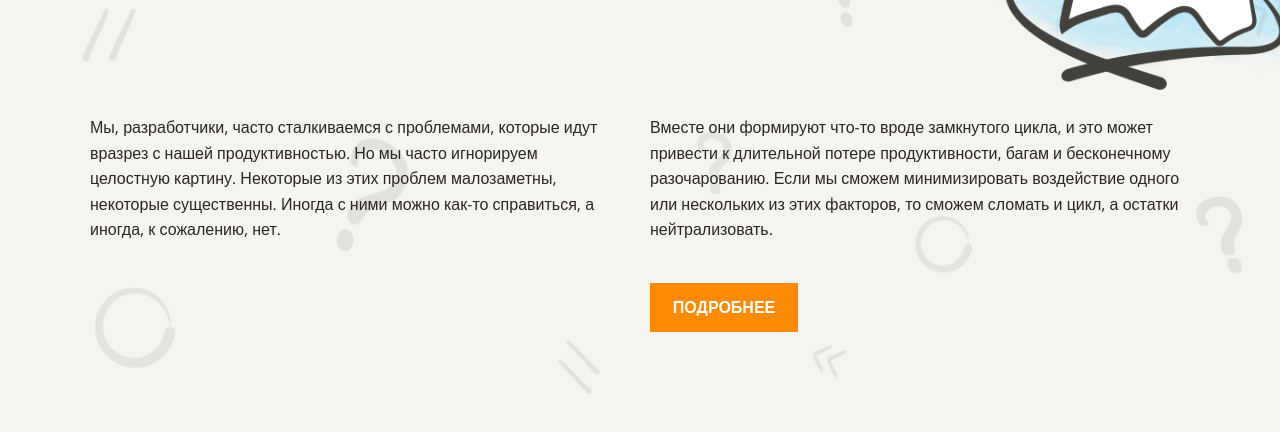
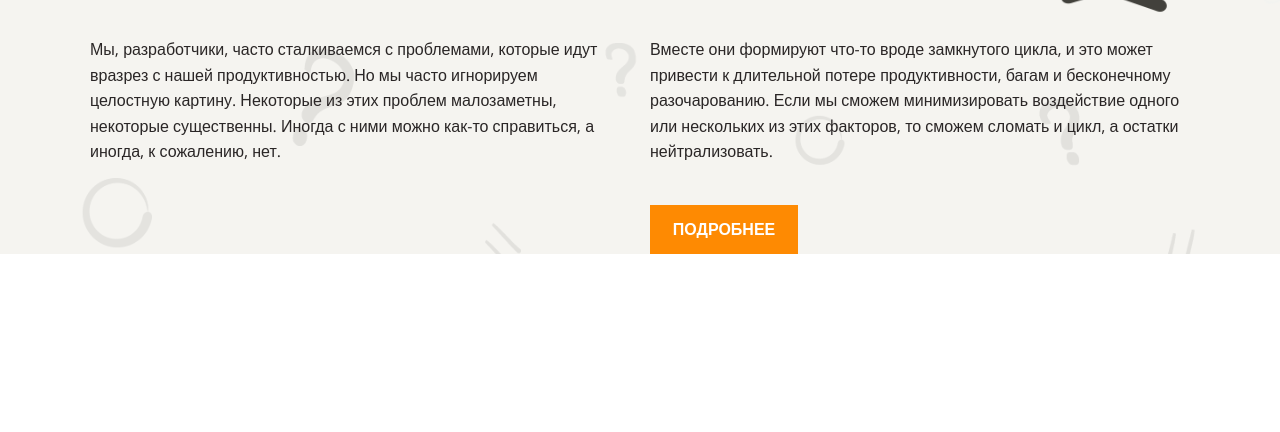
Before and after one commit to Adil320/layout-designer-project-lvl1, a plain HTML site: page src/index.html in a window 1280 px wide. Shown: the part 550-982 px from the top of the page. After the commit the page ends 804 px from the top, so only its background shows below. Drawn offline with nearby package versions, Linux system fonts and the light colour scheme; a web font is replaced by a local one.

```diff
--- a/src/styles/style.css
+++ b/src/styles/style.css
@@ -66,7 +66,7 @@
     position: relative;
     display: flex;
     flex-direction: column;
-    padding: 100px 0 100px 0;
+    padding-top: 22px ;
 }
 
 .background-image {
```
